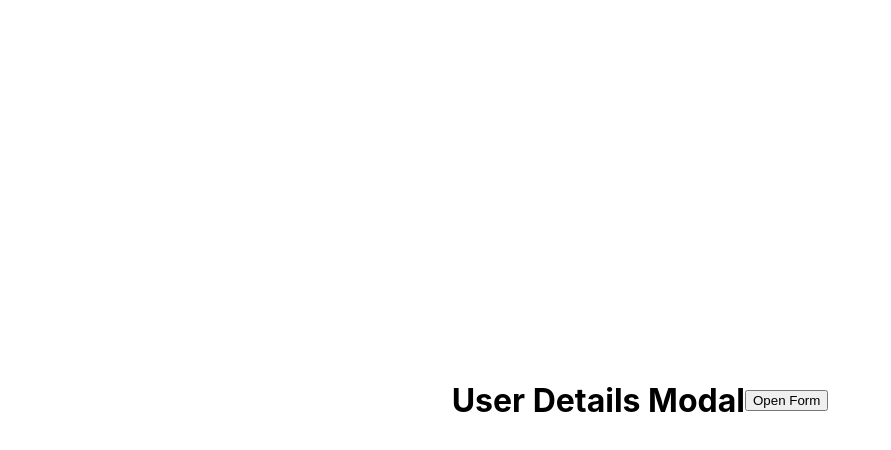
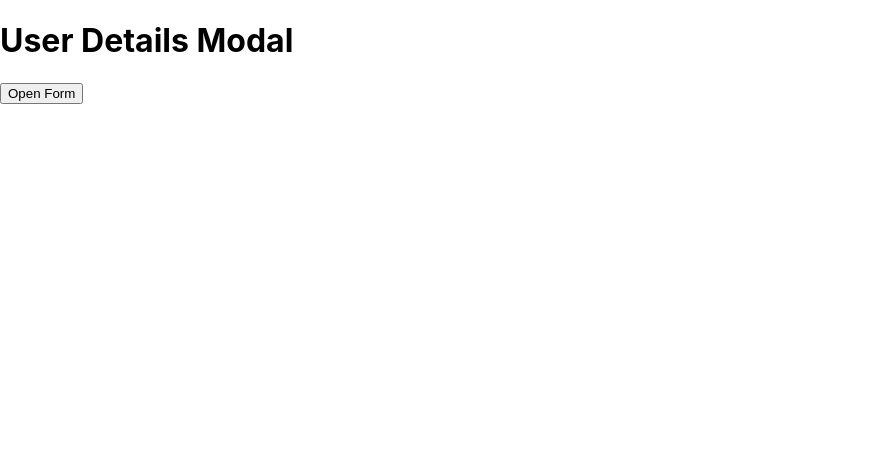
Before and after one commit to Aditya-dnvks/crio-xmodal, a React (Create React App) app: page / in a window 1280 px wide. Shown: the top 450 px of the page, without its empty margins (0-891 px from the left). Built offline with nearby package versions, Linux system fonts and the light colour scheme.

Commit message:
tried changing code

```diff
--- a/src/App.js
+++ b/src/App.js
@@ -1,11 +1,7 @@
 import XModal from "./modal";
 
 function App() {
-  return (
-    <div className="App">
-      <XModal />
-    </div>
-  );
+  return <XModal />;
 }
 
 export default App;
--- a/src/modal.css
+++ b/src/modal.css
@@ -4,6 +4,7 @@
   left: 0;
   width: 100%;
   height: 100%;
+  background-color: rgba(0, 0, 0, 0.5);
   display: flex;
   justify-content: center;
   align-items: center;
--- a/src/modal.jsx
+++ b/src/modal.jsx
@@ -65,7 +65,7 @@ const XModal = () => {
   };
 
   return (
-    <div className="modal">
+    <div onClick={handleOverlayClick}>
       <h1>User Details Modal</h1>
       <button onClick={() => setIsOpen(true)}>Open Form</button>
 
```
